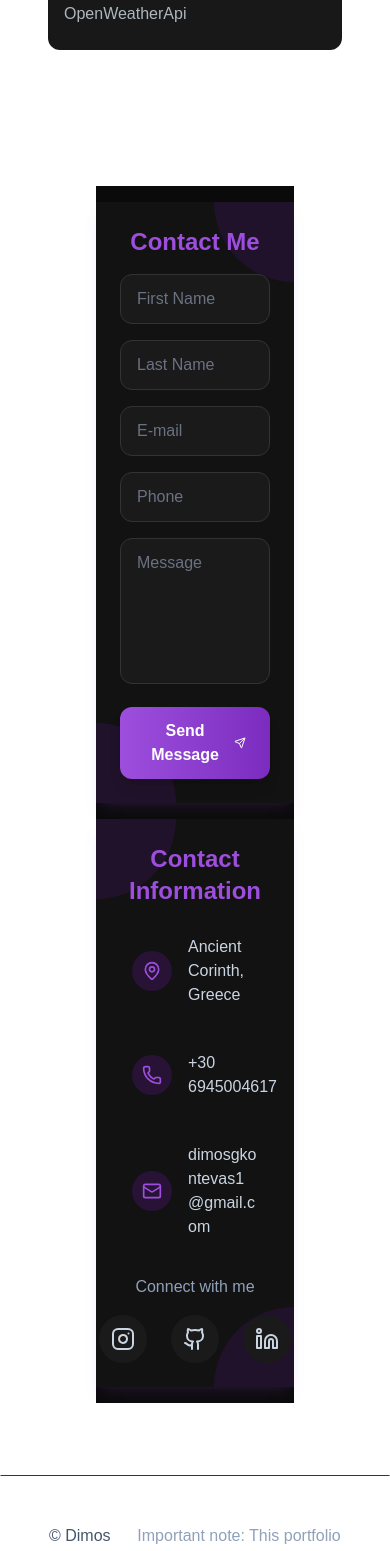
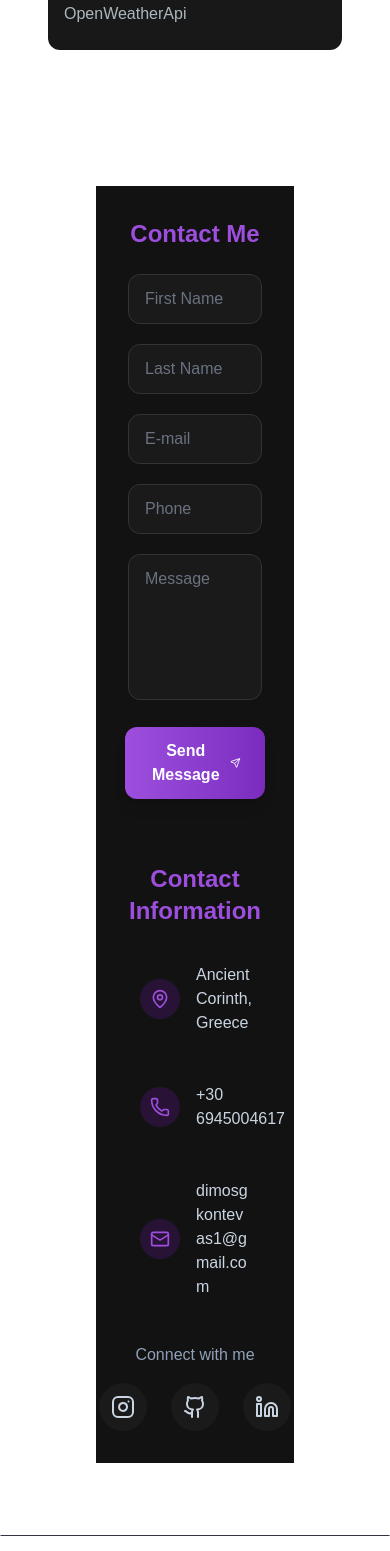
Before and after one commit to gkontevas/Portfolio, a Next.js app: page / in a window 390 px wide. Shown: the part 4004-5555 px from the top of the page. Built offline with nearby package versions, Linux system fonts and the light colour scheme.

Commit message:
new commit

```diff
--- a/app/components/Contact.jsx
+++ b/app/components/Contact.jsx
@@ -4,7 +4,7 @@ import { useState, useRef } from "react"
 import Swal from "sweetalert2"
 import Link from "next/link"
 import { motion, useInView } from "framer-motion"
-import { MapPin, Phone, Mail, Instagram, Github, Linkedin, Send } from 'lucide-react'
+import { MapPin, Phone, Mail, Instagram, Github, Linkedin, Send } from "lucide-react"
 
 const ContactForm = () => {
   const [isSubmitting, setIsSubmitting] = useState(false)
@@ -101,30 +101,30 @@ const ContactForm = () => {
   }
 
   return (
-    <div className="min-h-screen w-full flex items-center justify-center bg-[#0A0A0A] py-4 px-0 sm:px-6 lg:px-8">
-      <div className="w-full max-w-full xl:max-w-[1400px] 2xl:max-w-[1600px]">
-        <div className="flex flex-col md:flex-row gap-4 md:gap-6 lg:gap-8">
+    <div className="min-h-screen w-full flex items-center justify-center bg-[#0A0A0A]">
+      <div className="w-full">
+        <div className="flex flex-col md:flex-row">
           {/* Contact Form */}
           <motion.div
             ref={formContainerRef}
-            className="w-full md:w-1/2 bg-[#121212] rounded-none sm:rounded-2xl border-x-0 sm:border border-[#9D4EDD]/30 shadow-lg shadow-[#9D4EDD]/10 relative overflow-hidden"
+            className="w-full md:w-1/2 bg-[#121212] border-0 md:border-r border-[#333333]"
             initial="hidden"
             animate={isFormInView ? "visible" : "hidden"}
             variants={containerVariants}
           >
             {/* Decorative elements */}
-            <div className="absolute -top-20 -right-20 w-40 h-40 rounded-full bg-purple-900/20"></div>
-            <div className="absolute -bottom-20 -left-20 w-40 h-40 rounded-full bg-purple-900/20"></div>
+            <div className="absolute -top-20 -right-20 w-40 h-40 rounded-full bg-purple-900/20 hidden md:block"></div>
+            <div className="absolute -bottom-20 -left-20 w-40 h-40 rounded-full bg-purple-900/20 hidden md:block"></div>
 
-            <div className="p-6 md:p-8 lg:p-10 space-y-5 relative z-10">
+            <div className="p-8 md:p-10 lg:p-16 space-y-6 relative z-10">
               <motion.h2
-                className="text-2xl sm:text-3xl lg:text-4xl font-bold text-[#9D4EDD] mb-4 text-center md:text-left"
+                className="text-2xl sm:text-3xl lg:text-4xl font-bold text-[#9D4EDD] mb-6 text-center md:text-left"
                 variants={itemVariants}
               >
                 Contact Me
               </motion.h2>
-              <form onSubmit={onSubmit} className="space-y-4 lg:space-y-6">
-                <div className="grid grid-cols-1 sm:grid-cols-2 gap-4 lg:gap-6">
+              <form onSubmit={onSubmit} className="space-y-5 lg:space-y-6">
+                <div className="grid grid-cols-1 sm:grid-cols-2 gap-5 lg:gap-6">
                   <motion.div variants={formItemVariants}>
                     <input
                       type="text"
@@ -144,7 +144,7 @@ const ContactForm = () => {
                     />
                   </motion.div>
                 </div>
-                <div className="grid grid-cols-1 sm:grid-cols-2 gap-4 lg:gap-6">
+                <div className="grid grid-cols-1 sm:grid-cols-2 gap-5 lg:gap-6">
                   <motion.div variants={formItemVariants}>
                     <input
                       type="email"
@@ -186,7 +186,7 @@ const ContactForm = () => {
                       <>
                         <motion.div
                           animate={{ rotate: 360 }}
-                          transition={{ repeat: Infinity, duration: 1, ease: "linear" }}
+                          transition={{ repeat: Number.POSITIVE_INFINITY, duration: 1, ease: "linear" }}
                           className="w-5 h-5 lg:w-6 lg:h-6 border-2 border-white border-t-transparent rounded-full"
                         />
                         <span>Sending...</span>
@@ -206,24 +206,24 @@ const ContactForm = () => {
           {/* Contact Info */}
           <motion.div
             ref={infoContainerRef}
-            className="w-full md:w-1/2 bg-[#121212] rounded-none sm:rounded-2xl border-x-0 sm:border border-[#9D4EDD]/30 shadow-lg shadow-[#9D4EDD]/10 relative overflow-hidden"
+            className="w-full md:w-1/2 bg-[#121212] border-0 md:border-l border-[#333333]"
             initial="hidden"
             animate={isInfoInView ? "visible" : "hidden"}
             variants={containerVariants}
           >
             {/* Decorative elements */}
-            <div className="absolute -top-20 -left-20 w-40 h-40 rounded-full bg-purple-900/20"></div>
-            <div className="absolute -bottom-20 -right-20 w-40 h-40 rounded-full bg-purple-900/20"></div>
+            <div className="absolute -top-20 -left-20 w-40 h-40 rounded-full bg-purple-900/20 hidden md:block"></div>
+            <div className="absolute -bottom-20 -right-20 w-40 h-40 rounded-full bg-purple-900/20 hidden md:block"></div>
 
-            <div className="p-6 md:p-8 lg:p-10 space-y-6 lg:space-y-10 relative z-10">
-              <div className="space-y-5 lg:space-y-8">
+            <div className="p-8 md:p-10 lg:p-16 space-y-8 lg:space-y-10 relative z-10">
+              <div className="space-y-6 lg:space-y-8">
                 <motion.h2
-                  className="text-2xl sm:text-3xl lg:text-4xl font-bold text-[#9D4EDD] mb-4 lg:mb-6 text-center md:text-left"
+                  className="text-2xl sm:text-3xl lg:text-4xl font-bold text-[#9D4EDD] mb-6 lg:mb-8 text-center md:text-left"
                   variants={itemVariants}
                 >
                   Contact Information
                 </motion.h2>
-                <div className="space-y-5 lg:space-y-8 text-slate-300">
+                <div className="space-y-6 lg:space-y-8 text-slate-300">
                   <motion.div
                     className="flex items-center gap-4 p-3 lg:p-4 rounded-xl hover:bg-[#1A1A1A] transition-all duration-300"
                     variants={itemVariants}
```
